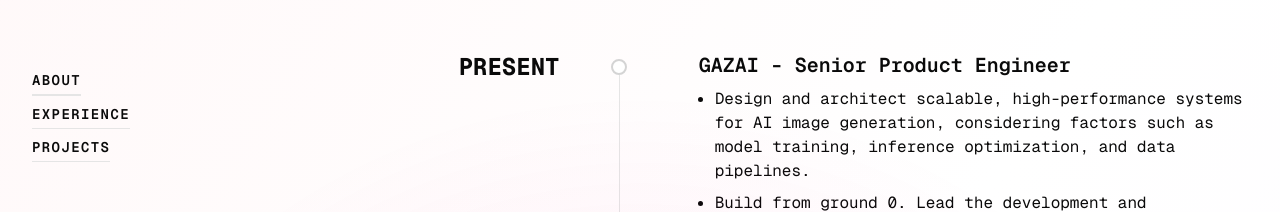
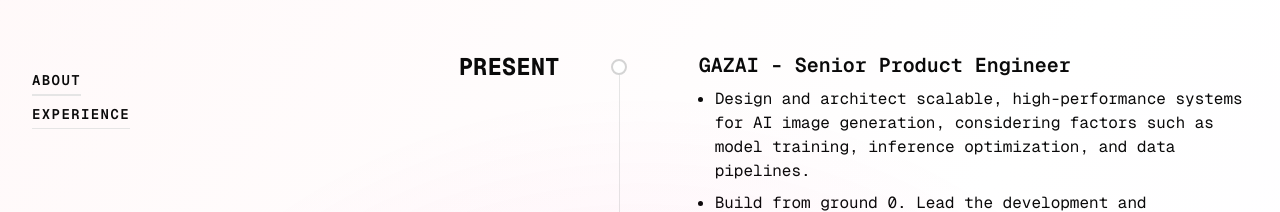
Before and after one commit to jtsaich/home, a Next.js app: page /en in a window 1280 px wide. Shown: the part 266-478 px from the top of the page. Built offline with nearby package versions, Linux system fonts and the light colour scheme.

Commit message:
Update nav to be working

```diff
--- /dev/null
+++ b/app/[locale]/_components/nav-buttons.tsx
@@ -0,0 +1,47 @@
+"use client";
+
+import React from "react";
+
+interface NavButtonsProps {
+  labels: {
+    about: string;
+    experience: string;
+    projects: string;
+  };
+}
+
+export const NavButtons = ({ labels }: NavButtonsProps) => {
+  return (
+    <ul className="flex flex-col gap-2 text-sm font-semibold tracking-widest">
+      <li>
+        <button
+          onClick={() =>
+            document
+              .getElementById("about")
+              ?.scrollIntoView({ behavior: "smooth" })
+          }
+          className="inline-block border-b-2 pb-1 cursor-pointer"
+        >
+          {labels.about}
+        </button>
+      </li>
+      <li>
+        <button
+          onClick={() =>
+            document
+              .getElementById("experience")
+              ?.scrollIntoView({ behavior: "smooth" })
+          }
+          className="inline-block border-b pb-1 cursor-pointer"
+        >
+          {labels.experience}
+        </button>
+      </li>
+      {/* <li>
+        <span className="inline-block border-b pb-1 cursor-pointer">
+          {labels.projects}
+        </span>
+      </li> */}
+    </ul>
+  );
+};
--- a/app/[locale]/page.tsx
+++ b/app/[locale]/page.tsx
@@ -3,6 +3,7 @@
 import "animate.css";
 import { SpotlightEffect } from "./_components/spotlight-effect";
 import { ExperienceSection } from "./_components/experience-section";
+import { NavButtons } from "./_components/nav-buttons";
 
 export default async function Home(props: {
   params: Promise<{ locale: string }>;
@@ -27,33 +28,27 @@
           <h2 className="text-xl md:text-2xl font-medium mb-4">{t("role")}</h2>
           <p className="text-base md:text-lg mb-12 max-w-xs">{t("tagline")}</p>
           <nav className="w-full mt-8">
-            <ul className="flex flex-col gap-2 text-sm font-semibold tracking-widest">
-              <li>
-                <span className="inline-block border-b-2 pb-1 cursor-pointer">
-                  {t("about")}
-                </span>
-              </li>
-              <li>
-                <span className="inline-block border-b pb-1 cursor-pointer">
-                  {t("experience")}
-                </span>
-              </li>
-              <li>
-                <span className="inline-block border-b pb-1 cursor-pointer">
-                  {t("projects")}
-                </span>
-              </li>
-            </ul>
+            <NavButtons
+              labels={{
+                about: t("about"),
+                experience: t("experience"),
+                projects: t("projects"),
+              }}
+            />
           </nav>
         </div>
         {/* Right Side */}
         <div className="md:w-2/3 flex flex-col justify-center px-8 py-24 min-h-[400px]">
           {/* About section */}
-          <div className="max-w-2xl text-base md:text-lg leading-relaxed">
+          <div
+            id="about"
+            className="max-w-2xl text-base md:text-lg leading-relaxed scroll-mt-24"
+          >
             <p className="mb-4">{t("aboutMe1")}</p>
             <p className="mb-4">{t("aboutMe2")}</p>
           </div>
-          <div className="mt-16">
+          {/* Experience section */}
+          <div id="experience" className="mt-16 scroll-mt-24">
             <ExperienceSection />
           </div>
         </div>
```
